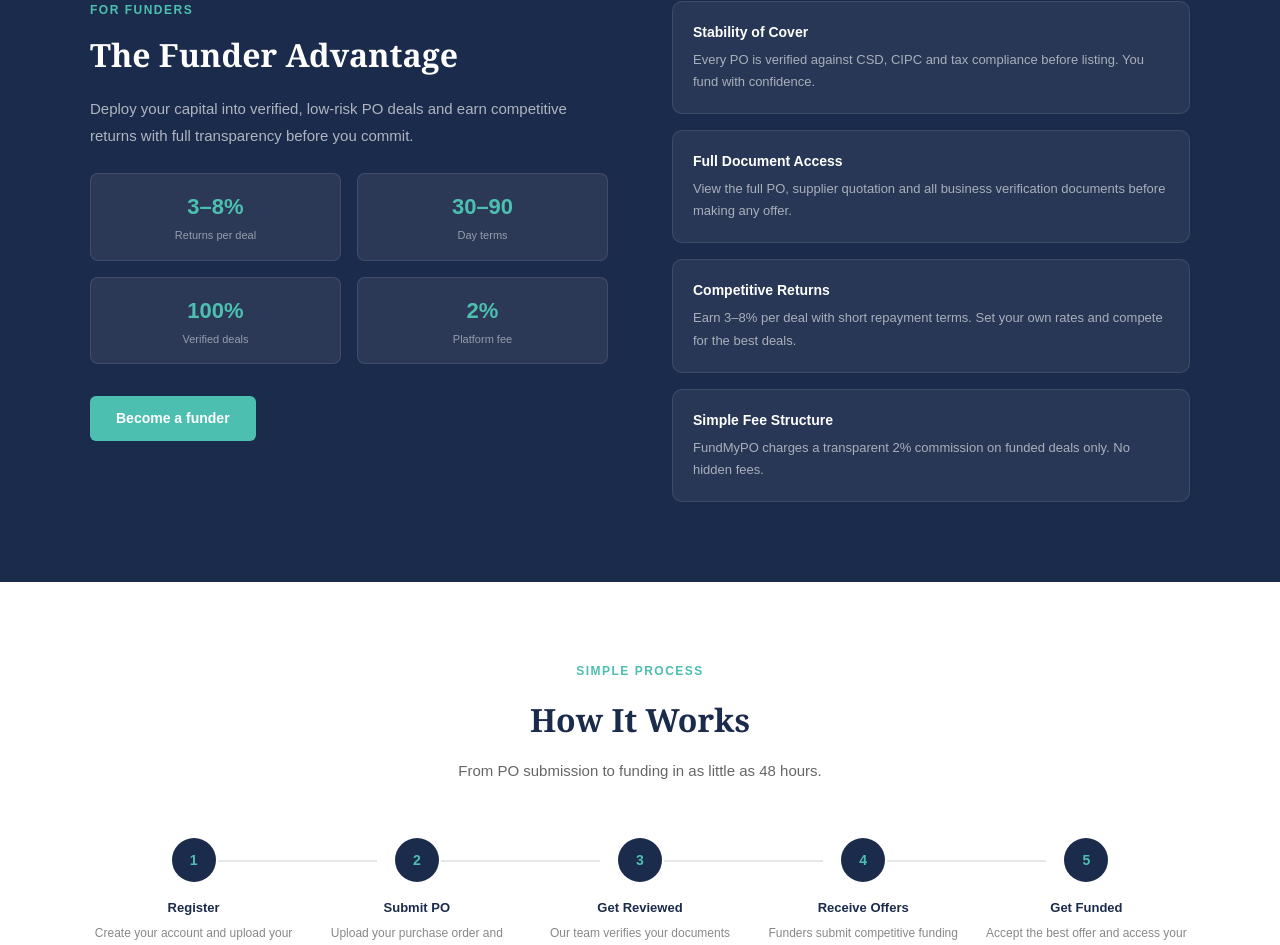
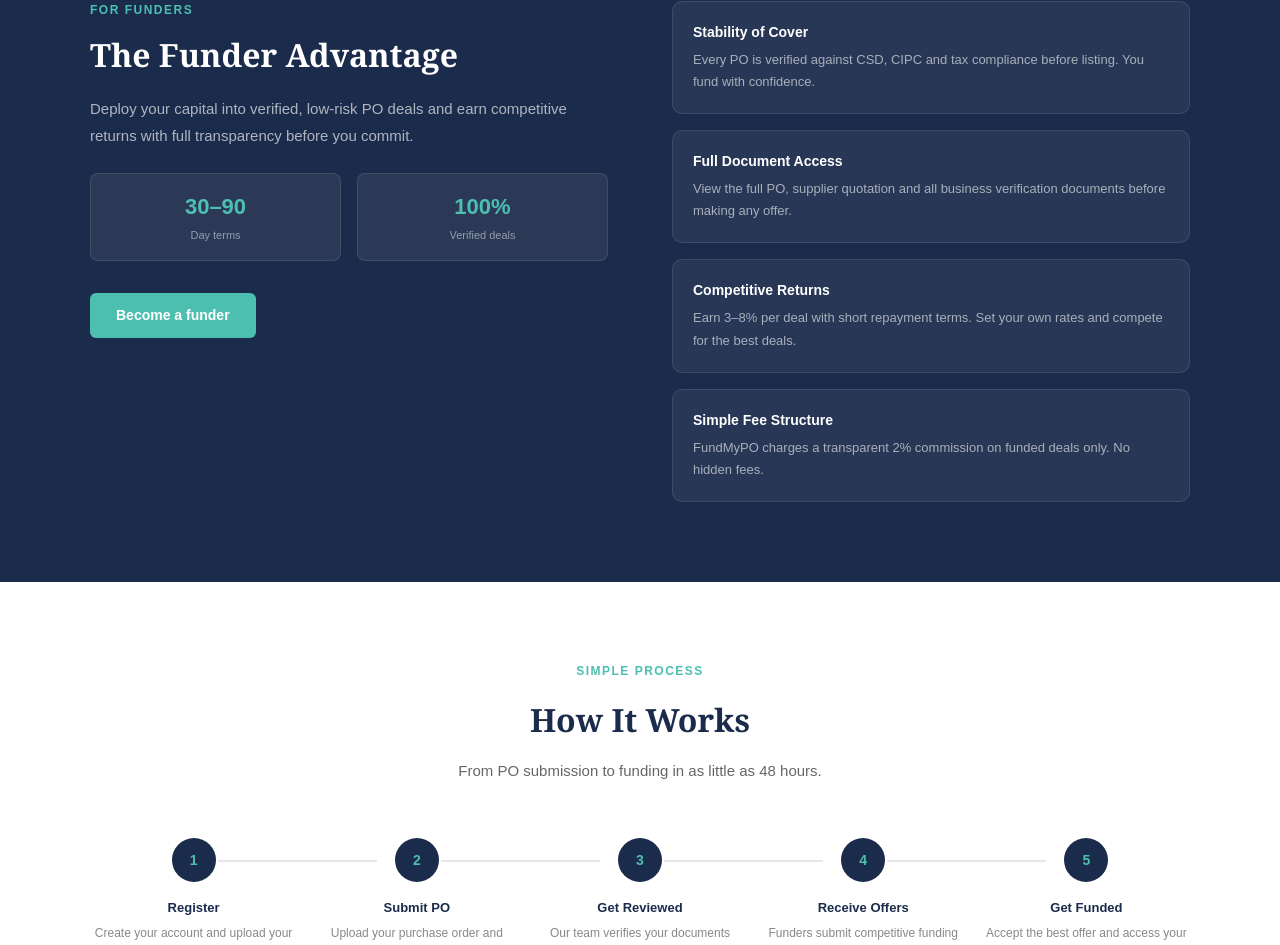
Before and after one commit to Thwalavs/FundmyPO, a Next.js app: page / in a window 1280 px wide. Shown: the part 1240-2185 px from the top of the page. Built offline with nearby package versions, Linux system fonts and the light colour scheme.

Commit message:
fix: remove 2% and 3-8% stats from funder advantage section

```diff
--- a/app/page.tsx
+++ b/app/page.tsx
@@ -193,7 +193,7 @@ export default function LandingPage() {
                 Deploy your capital into verified, low-risk PO deals and earn competitive returns with full transparency before you commit.
               </p>
               <div style={{display:'grid',gridTemplateColumns:'1fr 1fr',gap:'1rem',marginBottom:'2rem'}}>
-                {[['3–8%','Returns per deal'],['30–90','Day terms'],['100%','Verified deals'],['2%','Platform fee']].map(([val,label])=>(
+                {[['30–90','Day terms'],['100%','Verified deals']].map(([val,label])=>(
                   <div key={label} style={{background:'rgba(255,255,255,0.07)',border:'1px solid rgba(255,255,255,0.1)',borderRadius:'8px',padding:'1rem',textAlign:'center'}}>
                     <p style={{fontSize:'22px',fontWeight:'700',color:'#4DBFB0',fontFamily:'Arial,sans-serif'}}>{val}</p>
                     <p style={{fontSize:'11px',color:'rgba(255,255,255,0.5)',fontFamily:'Arial,sans-serif',marginTop:'4px'}}>{label}</p>
```
